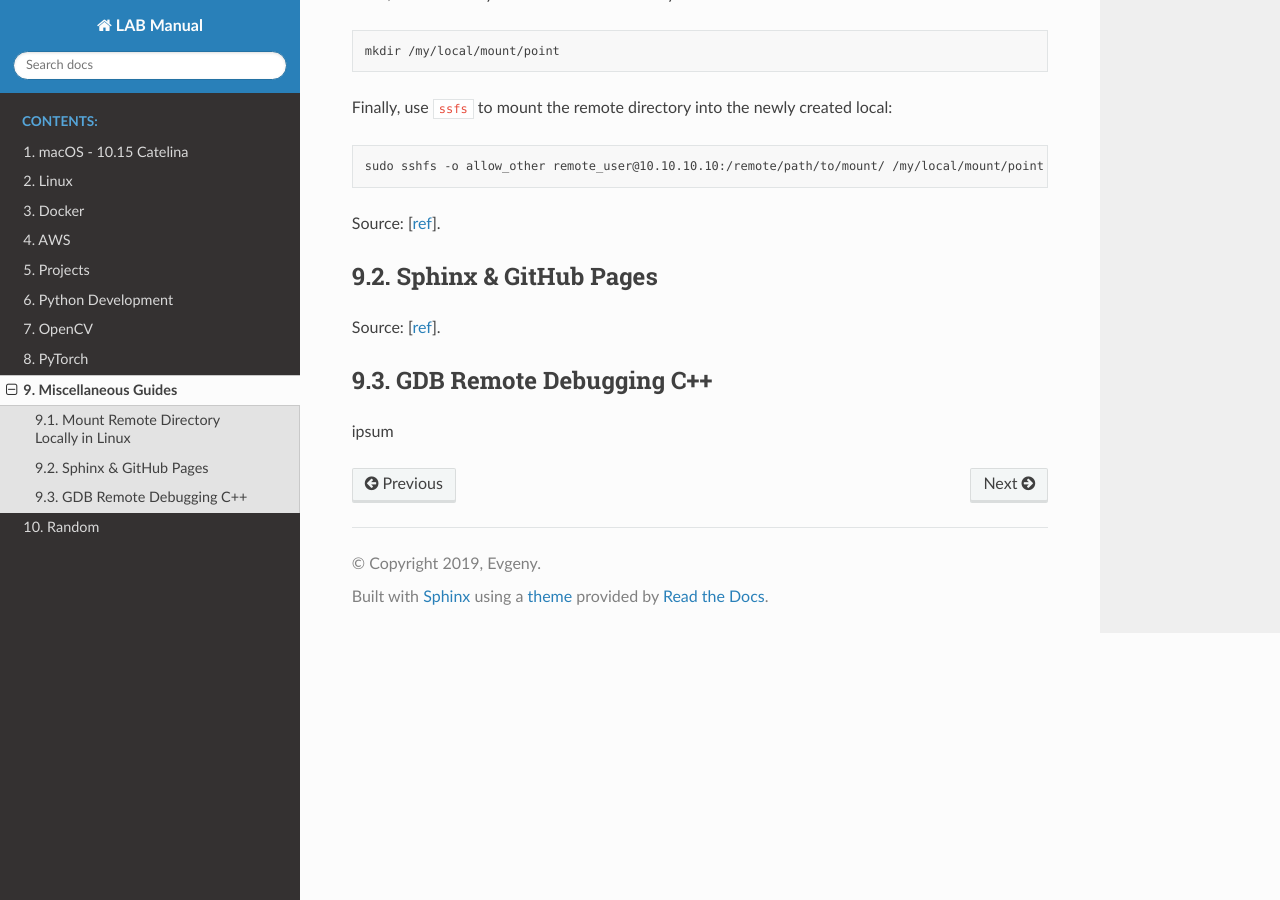
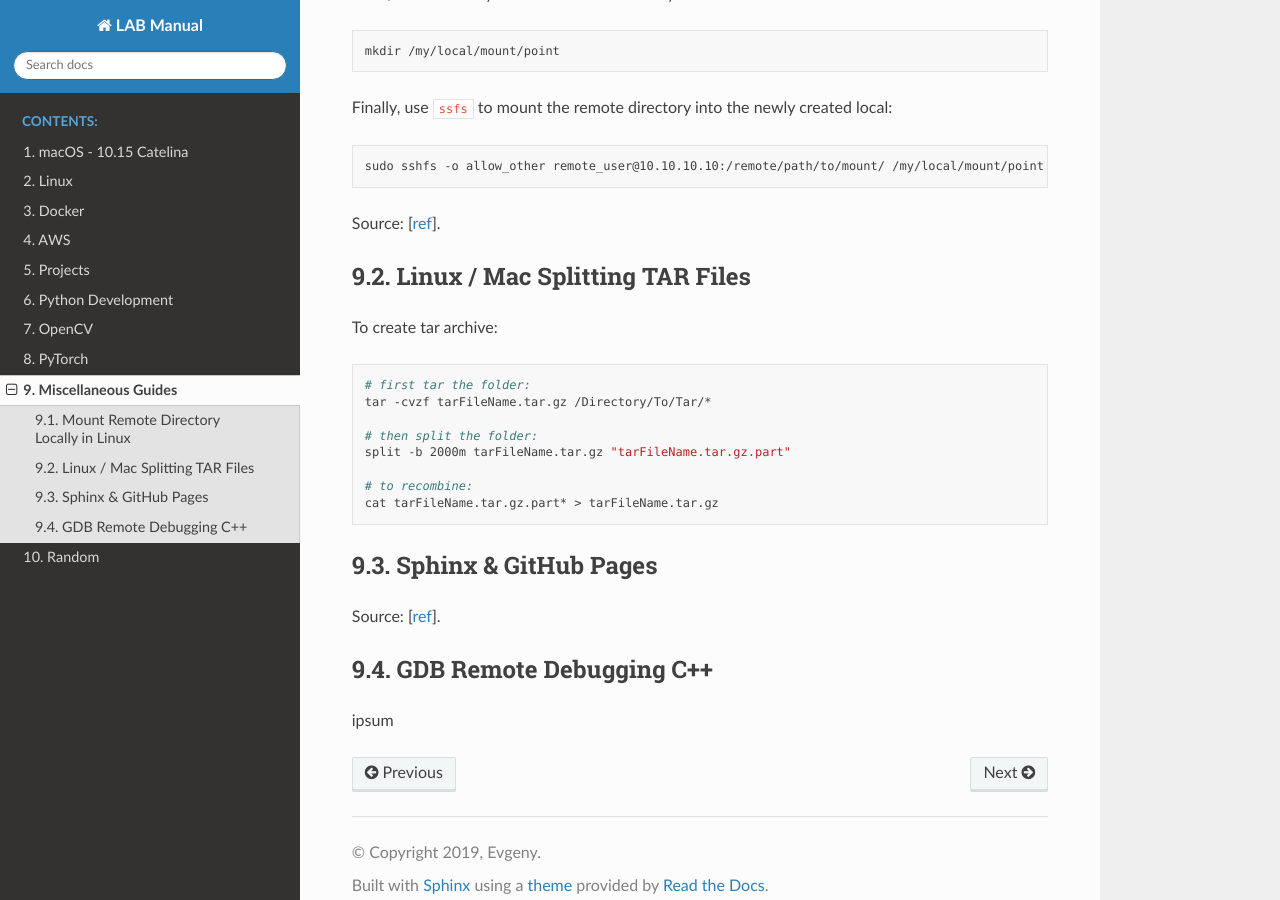
Before and after one commit to evgenyslab/labmanual, a Sphinx documentation site: the page built from docs/misc.rst, in a window 1280 px wide and 900 px high, scrolled down 494 px. Built offline with Sphinx 7.4.7 and the Read the Docs theme 2.0.0, drawn with Linux system fonts in a browser that asks for light colours.

Commit message:
tar file splitting

```diff
--- a/docs/misc.rst
+++ b/docs/misc.rst
@@ -33,6 +33,22 @@ Finally, use :code:`ssfs` to mount the remote directory into the newly created l
 
 Source: [|ref_01|].
 
+Linux / Mac Splitting TAR Files
+-------------------------------
+
+To create tar archive:
+
+.. code-block:: bash
+
+	# first tar the folder:
+	tar -cvzf tarFileName.tar.gz /Directory/To/Tar/*
+
+	# then split the folder:
+	split -b 2000m tarFileName.tar.gz "tarFileName.tar.gz.part"
+
+	# to recombine:
+	cat tarFileName.tar.gz.part* > tarFileName.tar.gz
+
 Sphinx & GitHub Pages
 ---------------------
 
```
